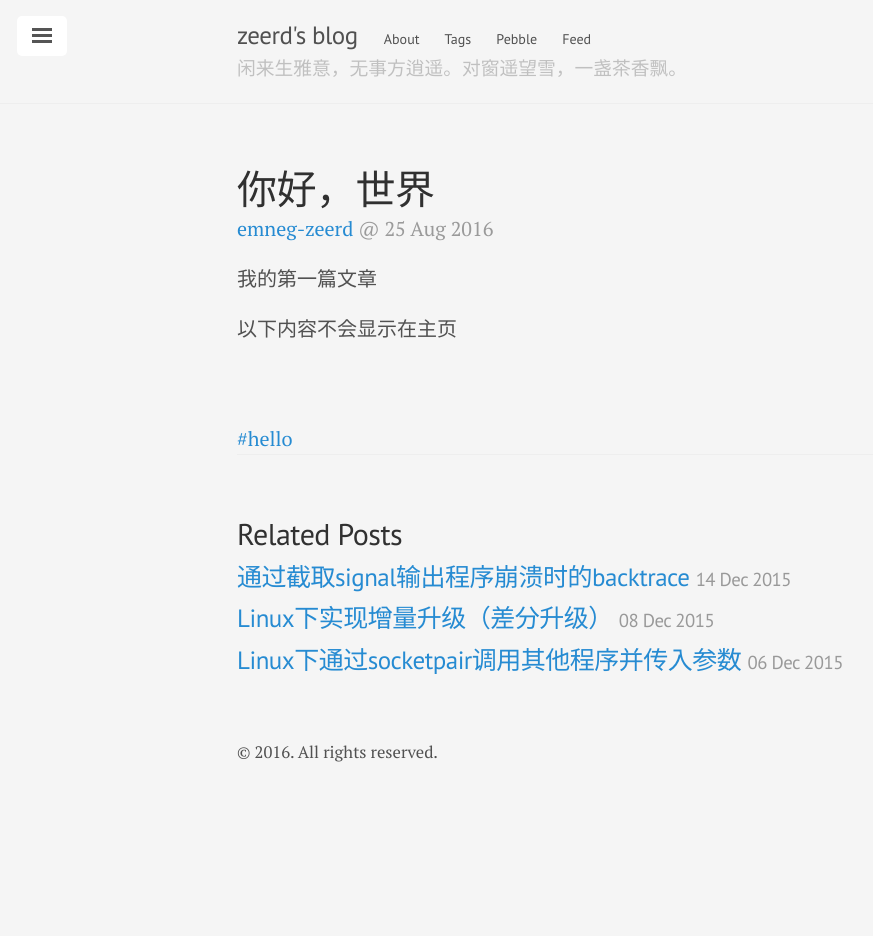
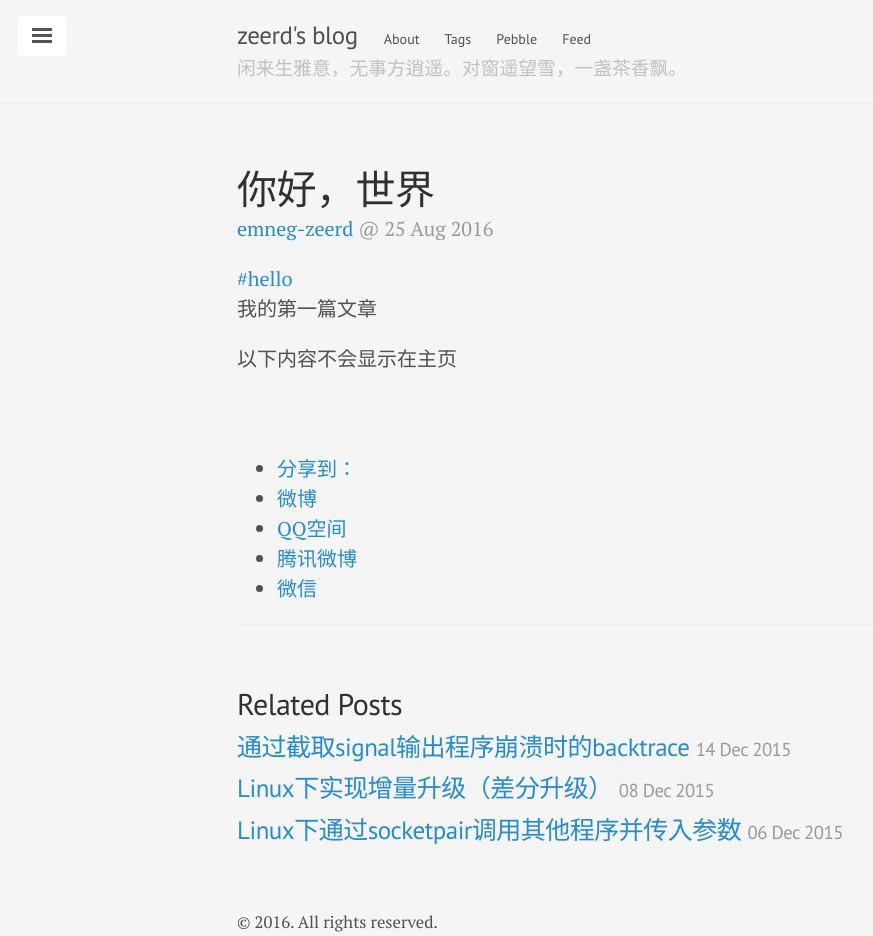
Before and after one commit to zeerd/zeerd.github.io, a Jekyll site: the page built from _posts/2016-08-25-hello-world.html, in a window 1280 px wide. Shown: the whole page, without its empty margins (43-916 px from the left). Built offline with Jekyll 4.4.1, drawn with Linux system fonts in a browser that asks for light colours; comment, search, counter and statistics services are not loaded; before the commit the page ends 900 px from its top, so only the background shows below that.

Commit message:
Update post.html

```diff
--- a/_layouts/post.html
+++ b/_layouts/post.html
@@ -5,9 +5,25 @@
 <div class="post">
   <h1 class="post-title">{{ page.title }}</h1>
   <span class="post-date"><a href="{{site.author.url}}" target="_blank">{{site.author.name}}</a> @ {{ page.date | date_to_string }}</span>
+  {% include tagsforpost.html tags=page.tags %}
   {{ content | replace: '<!--break-->', '<a class="anchor" id="read-more"></a>' }}
 </div>
 
+<div class="ds-share" data-thread-key="{{ page.id | escape }}" data-title="{{ page.title | escape }}" data-images="http://blog.zeerd.com/public/blog.png" data-content="点击阅读精彩内容" data-url="{{site.url}}{{site.baseurl}}{{ page.url }}">
+    <div class="ds-share-inline">
+      <ul  class="ds-share-icons-16">
+
+      	<li data-toggle="ds-share-icons-more"><a class="ds-more" href="javascript:void(0);">分享到：</a></li>
+        <li><a class="ds-weibo" href="javascript:void(0);" data-service="weibo">微博</a></li>
+        <li><a class="ds-qzone" href="javascript:void(0);" data-service="qzone">QQ空间</a></li>
+        <li><a class="ds-qqt" href="javascript:void(0);" data-service="qqt">腾讯微博</a></li>
+        <li><a class="ds-wechat" href="javascript:void(0);" data-service="wechat">微信</a></li>
+
+      </ul>
+      <div class="ds-share-icons-more">
+      </div>
+    </div>
+ </div>
 
 <script src="https://cdnjs.cloudflare.com/ajax/libs/anchor-js/1.2.1/anchor.min.js"></script>
 <script type="text/javascript">
@@ -19,7 +35,7 @@
 
 <script src="https://cdnjs.cloudflare.com/ajax/libs/picturefill/2.3.1/picturefill.min.js"></script>
 
-{% include tagsforpost.html tags=page.tags %}
+
 
 <div class="related">
   <h2>Related Posts</h2>
```
